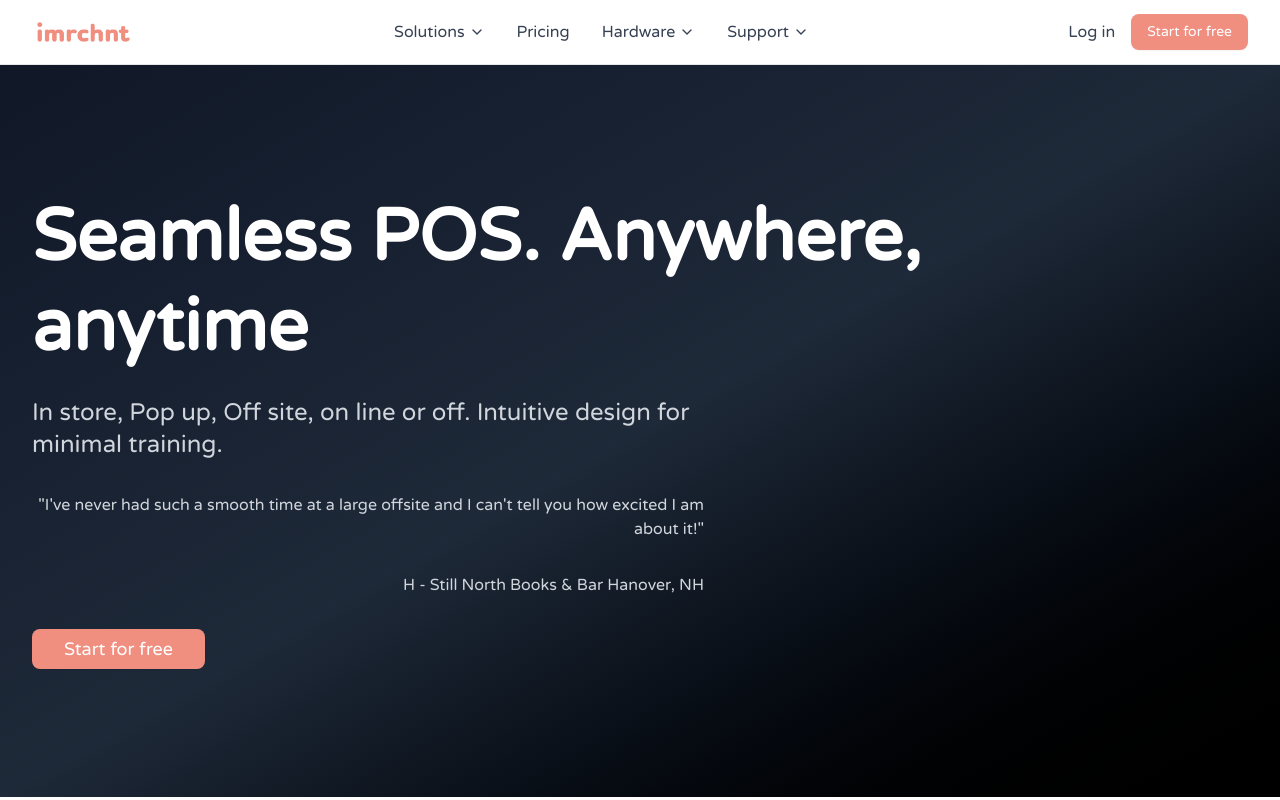
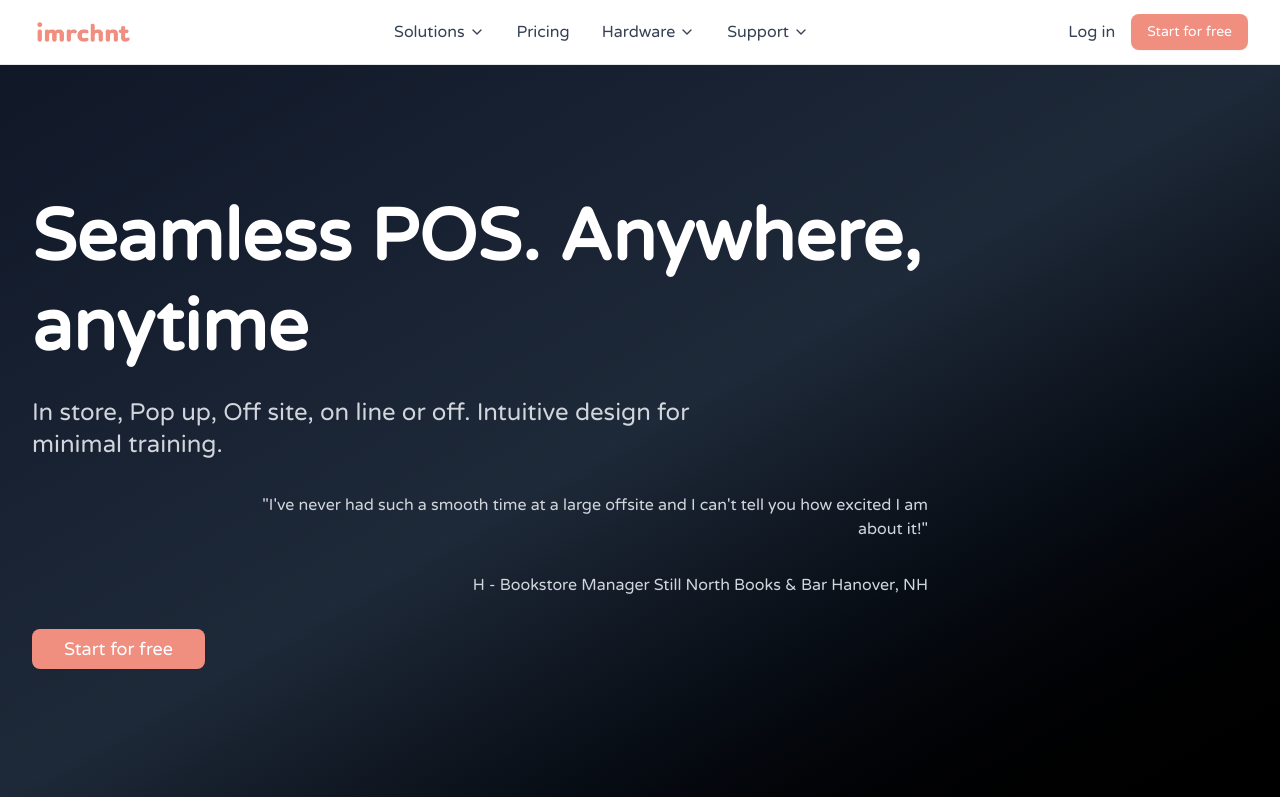
Before and after one commit to MarkHochreiter/imrchnt-website, a React (Vite) app: page / in a window 1280 px wide. Shown: the top 800 px of the page. Built offline with nearby package versions, Linux system fonts and the light colour scheme.

Commit message:
Update App.jsx

```diff
--- a/src/App.jsx
+++ b/src/App.jsx
@@ -161,11 +161,12 @@ function App() {
             <p className="text-xl md:text-2xl text-gray-300 mb-8 max-w-2xl">
               In store, Pop up, Off site, on line or off. Intuitive design for minimal training.
             </p>
-            <p className="text-base md:text-right text-gray-300 mb-8 max-w-2xl">
+            <p className="text-base md:text-right text-gray-300 mb-8 max-w-2xl ml-auto">
              "I've never had such a smooth time at a large offsite and I can't tell you how excited I am about it!"
             </p>
-            <p className="text-base md:text-right text-gray-300 mb-8 max-w-2xl">
-            H - Still North Books & Bar Hanover, NH
+            <p className="text-base md:text-right text-gray-300 mb-8 max-w-2xl ml-auto">
+              H - Bookstore Manager
+              Still North Books & Bar Hanover, NH
             </p>
             <div className="flex flex-col sm:flex-row gap-4">
               <Button size="lg" className="bg-[#f08e80] hover:bg-violet-400 text-white text-lg px-8 py-4">
```
